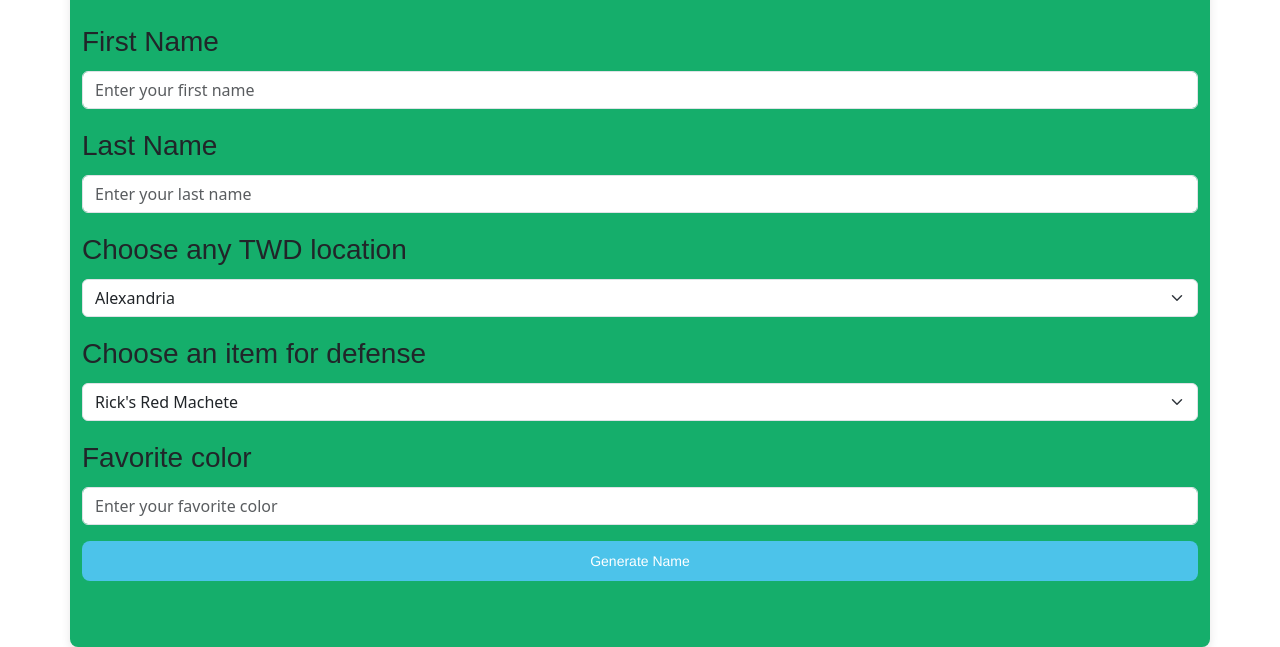
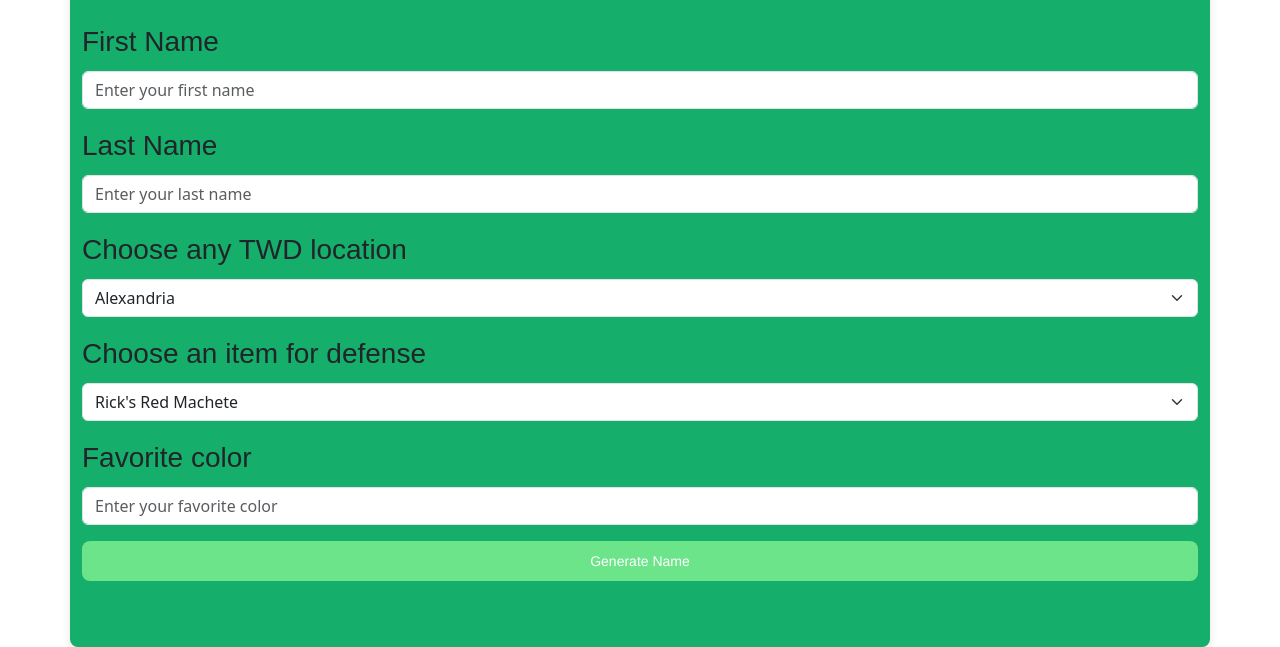
Before and after one commit to chrisdemee/December-monthly-site, a plain HTML site: page index.html in a window 1280 px wide. Shown: the part 165-812 px from the top of the page. Drawn offline with nearby package versions, Linux system fonts and the light colour scheme; a web font is replaced by a local one.

Commit message:
button color changed

```diff
--- a/style.css
+++ b/style.css
@@ -27,7 +27,7 @@ label {
   margin-right: auto;
 }
 .button-1 {
-    background-color: #4cc3ea;
+    background-color: #6ce48a;
     border-radius: 8px;
     border-style: none;
     box-sizing: border-box;
```
